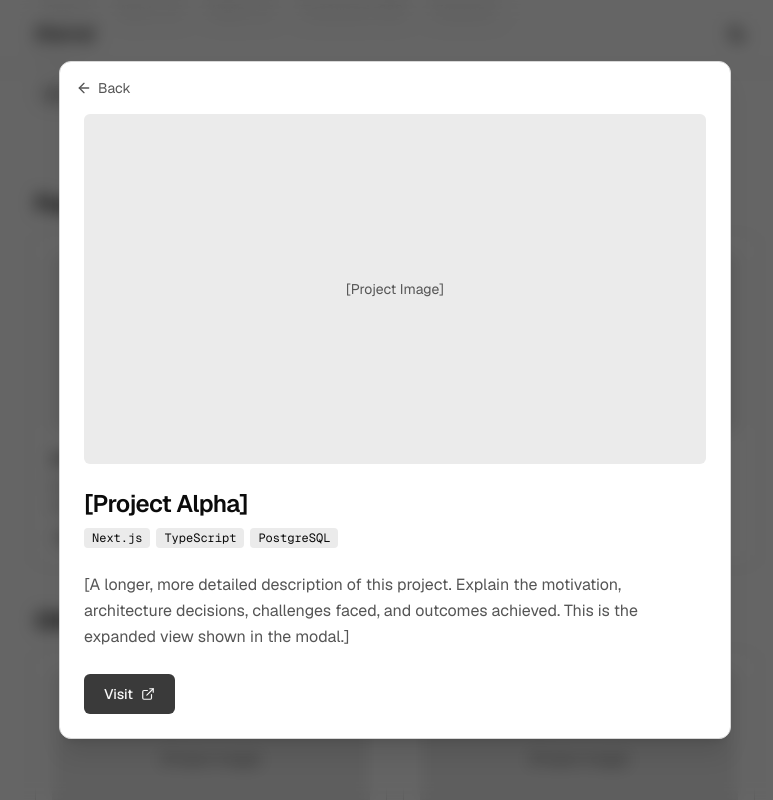
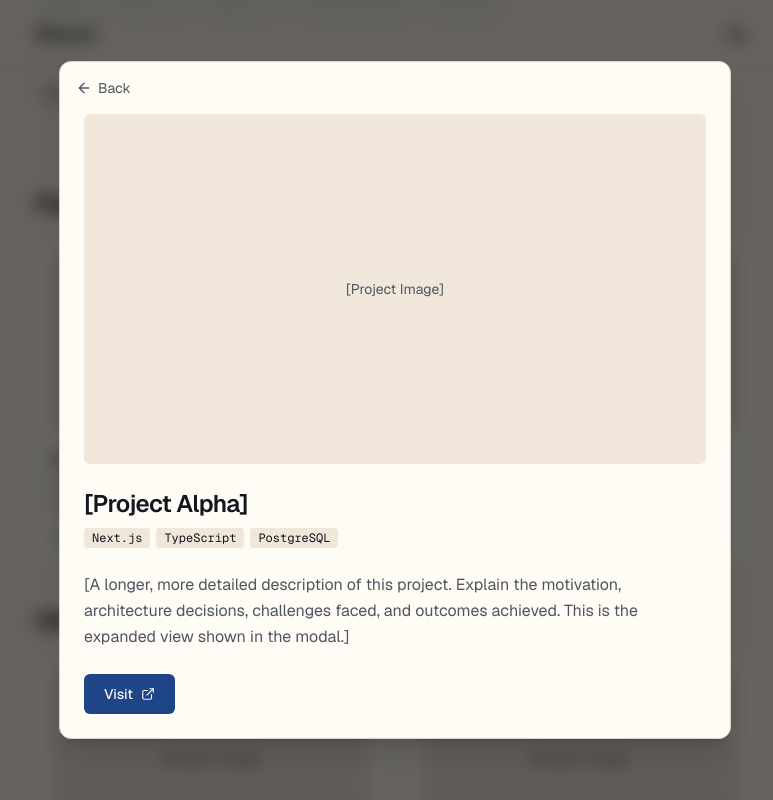
Before and after one commit to al3ksandrs/portfolio, a Next.js app: page / in a window 1280 px wide. Both pictures are taken after a click on the button 456 px from the left and 1171 px from the top of the page. Shown: the part 771-1571 px from the top of the page, without its empty margins (245-1018 px from the left). Built offline with nearby package versions, Linux system fonts and the light colour scheme.

Commit message:
style: Portfolio colors

```diff
--- a/app/components/EducationTimeline.tsx
+++ b/app/components/EducationTimeline.tsx
@@ -21,8 +21,8 @@ export default function EducationTimeline() {
       <h2 className="text-2xl font-semibold tracking-tight">Education</h2>
       <div className="space-y-8">
         {education.map((item) => (
-          <div key={item.period} className="relative pl-6 border-l border-border">
-            <div className="absolute left-[-5px] top-1.5 w-2.5 h-2.5 rounded-full bg-primary" />
+          <div key={item.period} className="relative pl-6 border-l-2 border-accent/40">
+            <div className="absolute left-[-5px] top-1.5 w-2.5 h-2.5 rounded-full bg-accent" />
             <p className="font-mono text-sm text-muted-foreground mb-1">
               {item.period}
             </p>
--- a/app/components/ExperienceTimeline.tsx
+++ b/app/components/ExperienceTimeline.tsx
@@ -28,7 +28,7 @@ export default function ExperienceTimeline() {
       <h2 className="text-2xl font-semibold tracking-tight">Experience</h2>
       <div className="space-y-8">
         {experiences.map((exp) => (
-          <div key={exp.period} className="relative pl-6 border-l border-border">
+          <div key={exp.period} className="relative pl-6 border-l-2 border-primary/30">
             <div className="absolute left-[-5px] top-1.5 w-2.5 h-2.5 rounded-full bg-primary" />
             <p className="font-mono text-sm text-muted-foreground mb-1">
               {exp.period}
--- a/app/components/Hero.tsx
+++ b/app/components/Hero.tsx
@@ -1,11 +1,11 @@
 export default function Hero() {
   return (
     <section className="flex flex-col items-center sm:items-start gap-4 text-center sm:text-left">
-      <div className="w-24 h-24 rounded-full bg-muted flex items-center justify-center text-muted-foreground text-sm">
+      <div className="w-24 h-24 rounded-full bg-muted ring-2 ring-primary/15 flex items-center justify-center text-muted-foreground text-sm">
         [Photo]
       </div>
       <h1 className="text-3xl font-semibold tracking-tight">[Name]</h1>
-      <p className="text-lg text-muted-foreground">[Title / Role]</p>
+      <p className="text-lg text-primary">[Title / Role]</p>
       <p className="text-foreground/80 max-w-lg">
         [Bio tagline — a short sentence or two describing what you do and what
         you&apos;re passionate about.]
--- a/app/components/ProjectCard.tsx
+++ b/app/components/ProjectCard.tsx
@@ -21,7 +21,7 @@ export default function ProjectCard({
   return (
     <button
       onClick={onClick}
-      className="group block w-full text-left rounded-lg border border-border bg-card p-4 transition-all hover:shadow-md hover:-translate-y-0.5 cursor-pointer"
+      className="group block w-full text-left rounded-lg border border-border bg-card p-4 transition-all hover:shadow-md hover:border-primary/40 hover:-translate-y-0.5 cursor-pointer"
     >
       {image ? (
         <div className="relative aspect-video w-full rounded-md overflow-hidden mb-4">
@@ -46,7 +46,7 @@ export default function ProjectCard({
         {tags.map((tag) => (
           <span
             key={tag}
-            className="px-2 py-0.5 text-xs rounded bg-muted font-mono"
+            className="px-2 py-0.5 text-xs rounded bg-primary/10 text-primary font-mono"
           >
             {tag}
           </span>
--- a/app/components/ProjectsSection.tsx
+++ b/app/components/ProjectsSection.tsx
@@ -135,6 +135,7 @@ export default function ProjectsSection() {
               {selected.longDescription || selected.description}
             </p>
 
+            <div className="flex start">
             <a
               href={selected.href}
               target="_blank"
@@ -157,6 +158,7 @@ export default function ProjectsSection() {
                 <line x1="10" y1="14" x2="21" y2="3" />
               </svg>
             </a>
+            </div>
           </div>
         )}
       </Modal>
--- a/app/components/SkillsGrid.tsx
+++ b/app/components/SkillsGrid.tsx
@@ -5,9 +5,10 @@ interface Skill {
   icon?: string;
 }
 
-const categories: { name: string; skills: Skill[] }[] = [
+const categories: { name: string; skills: Skill[]; colorClass: string }[] = [
   {
     name: "Languages",
+    colorClass: "bg-primary/15 text-primary",
     skills: [
       { name: "TypeScript" },
       { name: "JavaScript" },
@@ -18,6 +19,7 @@ const categories: { name: string; skills: Skill[] }[] = [
   },
   {
     name: "Frameworks",
+    colorClass: "bg-accent/15 text-accent",
     skills: [
       { name: "React" },
       { name: "Next.js" },
@@ -28,6 +30,7 @@ const categories: { name: string; skills: Skill[] }[] = [
   },
   {
     name: "Tools",
+    colorClass: "bg-muted text-muted-foreground",
     skills: [
       { name: "Git" },
       { name: "Docker" },
@@ -52,7 +55,7 @@ export default function SkillsGrid() {
               {category.skills.map((skill) => (
                 <span
                   key={skill.name}
-                  className="inline-flex items-center gap-1.5 px-3 py-1 rounded-full text-sm bg-muted font-mono"
+                  className={`inline-flex items-center gap-1.5 px-3 py-1 rounded-full text-sm font-mono ${category.colorClass}`}
                 >
                   {skill.icon && (
                     <Image
--- a/app/components/SocialLinks.tsx
+++ b/app/components/SocialLinks.tsx
@@ -48,7 +48,7 @@ export default function SocialLinks() {
         <a
           key={link.label}
           href={link.href}
-          className="inline-flex items-center gap-2 px-4 py-2 rounded-md border border-border hover:bg-muted transition-colors text-sm"
+          className="inline-flex items-center gap-2 px-4 py-2 rounded-md border border-border hover:border-primary/50 hover:text-primary hover:bg-primary/5 transition-colors text-sm"
         >
           {link.icon}
           {link.label}
--- a/app/globals.css
+++ b/app/globals.css
@@ -1,29 +1,33 @@
 @import "tailwindcss";
 
 :root {
-  --background: oklch(0.99 0 0);
-  --foreground: oklch(0.15 0 0);
-  --primary: oklch(0.35 0 0);
-  --primary-foreground: oklch(0.98 0 0);
-  --muted: oklch(0.94 0 0);
-  --muted-foreground: oklch(0.45 0 0);
-  --border: oklch(0.88 0 0);
-  --card: oklch(1 0 0);
-  --card-foreground: oklch(0.15 0 0);
-  --ring: oklch(0.35 0 0);
+  --background: oklch(0.97 0.015 70);
+  --foreground: oklch(0.20 0.02 260);
+  --primary: oklch(0.40 0.12 260);
+  --primary-foreground: oklch(0.97 0.01 70);
+  --muted: oklch(0.93 0.02 70);
+  --muted-foreground: oklch(0.45 0.02 260);
+  --border: oklch(0.87 0.015 70);
+  --card: oklch(0.99 0.01 70);
+  --card-foreground: oklch(0.20 0.02 260);
+  --ring: oklch(0.40 0.12 260);
+  --accent: oklch(0.48 0.10 170);
+  --accent-foreground: oklch(0.97 0.01 170);
 }
 
 [data-theme="dark"] {
-  --background: oklch(0.13 0 0);
-  --foreground: oklch(0.93 0 0);
-  --primary: oklch(0.8 0 0);
-  --primary-foreground: oklch(0.13 0 0);
-  --muted: oklch(0.21 0 0);
-  --muted-foreground: oklch(0.6 0 0);
-  --border: oklch(0.27 0 0);
-  --card: oklch(0.17 0 0);
-  --card-foreground: oklch(0.93 0 0);
-  --ring: oklch(0.8 0 0);
+  --background: oklch(0.16 0.025 260);
+  --foreground: oklch(0.92 0.015 70);
+  --primary: oklch(0.70 0.12 260);
+  --primary-foreground: oklch(0.16 0.025 260);
+  --muted: oklch(0.24 0.03 260);
+  --muted-foreground: oklch(0.65 0.03 260);
+  --border: oklch(0.30 0.03 260);
+  --card: oklch(0.20 0.025 260);
+  --card-foreground: oklch(0.92 0.015 70);
+  --ring: oklch(0.70 0.12 260);
+  --accent: oklch(0.65 0.10 170);
+  --accent-foreground: oklch(0.16 0.02 170);
 }
 
 @theme inline {
@@ -37,6 +41,8 @@
   --color-card: var(--card);
   --color-card-foreground: var(--card-foreground);
   --color-ring: var(--ring);
+  --color-accent: var(--accent);
+  --color-accent-foreground: var(--accent-foreground);
   --font-sans: var(--font-geist-sans);
   --font-mono: var(--font-geist-mono);
 }
```
